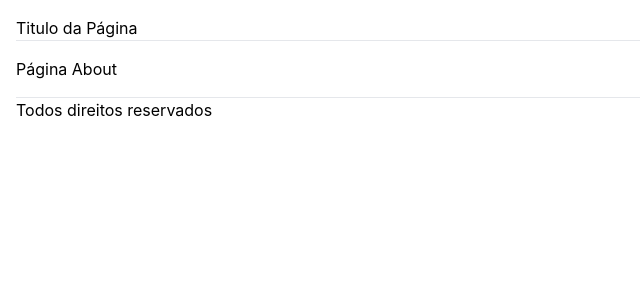
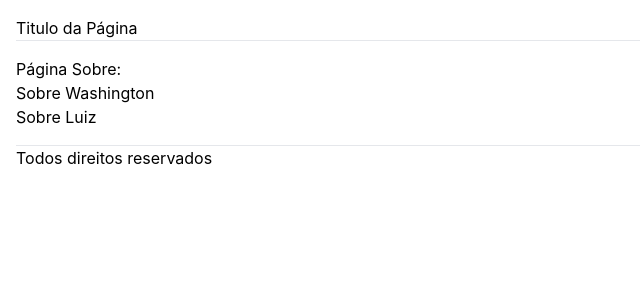
Before and after one commit to Washington95/projetos_react, a React (Vite) app in the folder react-vite/: page /sobre in a window 1280 px wide. Shown: the top 300 px of the page, without its empty margins (0-640 px from the left). Built offline with nearby package versions, Linux system fonts and the light colour scheme.

Commit message:
Criando grupo de rotas

```diff
--- a/react-vite/src/App.tsx
+++ b/react-vite/src/App.tsx
@@ -1,6 +1,8 @@
 import { Routes, Route } from "react-router-dom";
 import { Home } from "./pages/Home";
 import { About } from "./pages/About";
+import { AboutW } from "./pages/AboutW";
+import { AboutL } from "./pages/AboutL";
 
 const App = () => {
   return (
@@ -13,6 +15,8 @@ const App = () => {
         <Routes>
           <Route path="/" element={<Home/>} />
           <Route path="/sobre" element={<About/>} />
+          <Route path="/sobre/w" element={<AboutW/>} />
+          <Route path="/sobre/l" element={<AboutL/>} />
         </Routes>
 
 
--- a/react-vite/src/pages/About.tsx
+++ b/react-vite/src/pages/About.tsx
@@ -1,7 +1,11 @@
 export const About = () => {
     return(
         <div>
-            Página About
+            Página Sobre:
+            <ul>
+                <li>Sobre Washington</li>
+                <li>Sobre Luiz</li>
+            </ul>
         </div>
     )
 }
--- /dev/null
+++ b/react-vite/src/pages/AboutL.tsx
@@ -0,0 +1,7 @@
+export const AboutL = () => {
+    return(
+        <div>
+            sobre Luiz
+        </div>
+    )
+}
--- /dev/null
+++ b/react-vite/src/pages/AboutW.tsx
@@ -0,0 +1,7 @@
+export const AboutW = () => {
+    return(
+        <div>
+            Sobre Washington
+        </div>
+    )
+}
```
